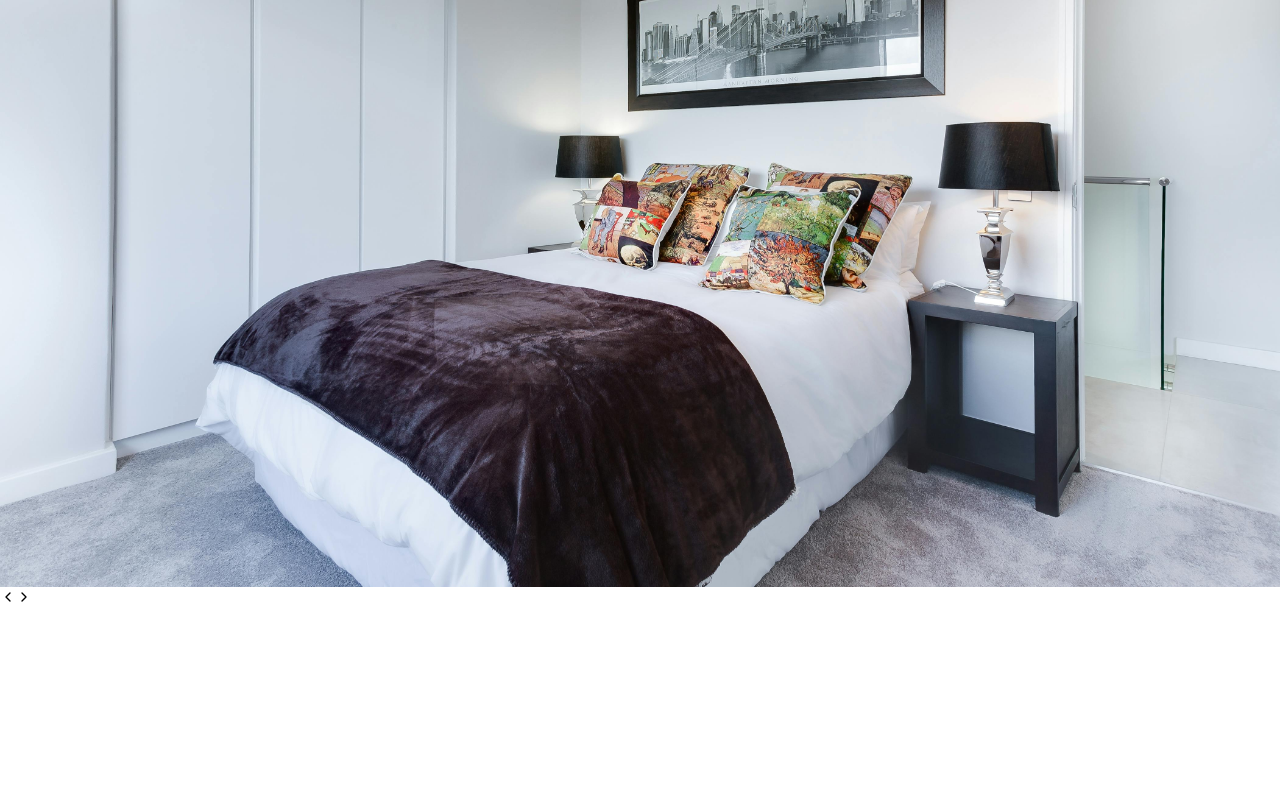
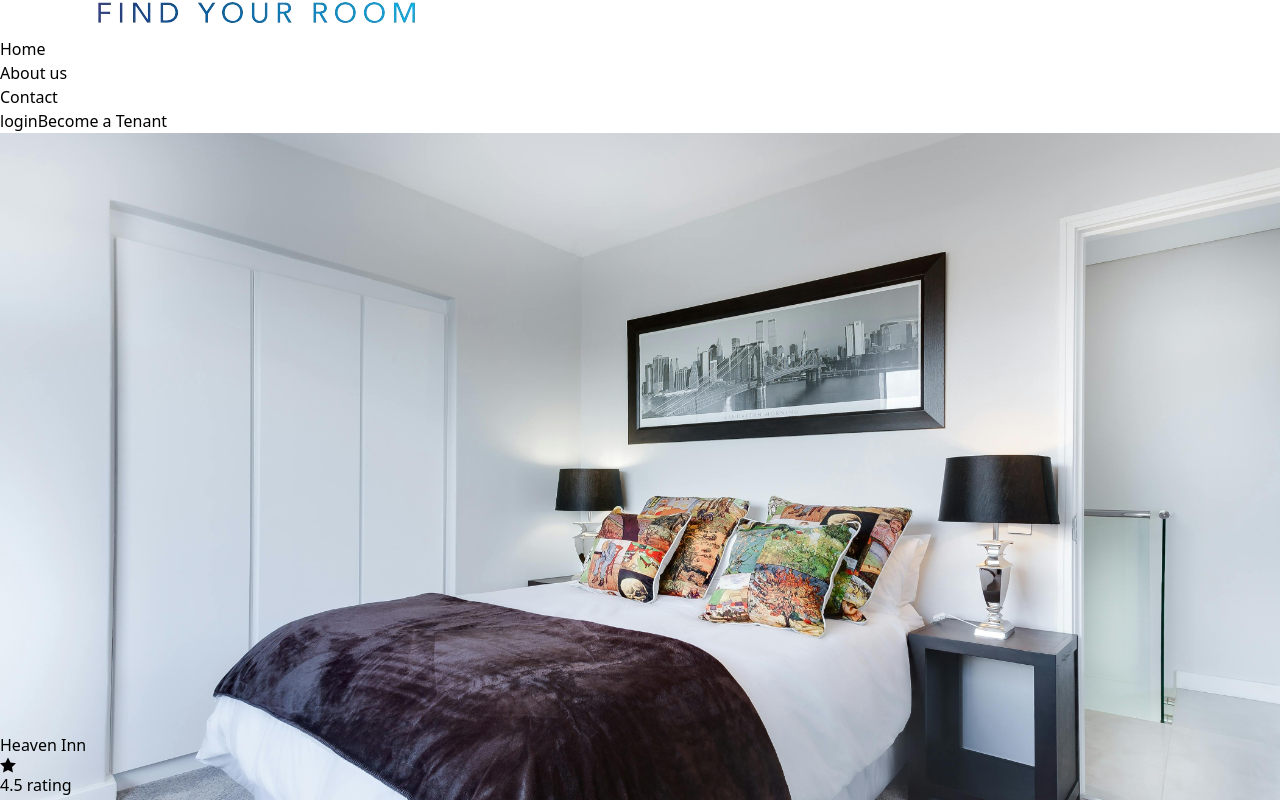
Before and after one commit to Starkds/FYR, a React (Vite) app: page /PlaceInfo in a window 1280 px wide. Shown: the part 200-1000 px from the top of the page. Before the commit the page ends 811 px from the top, so only its background shows below. Built offline with nearby package versions, Linux system fonts and the light colour scheme.

Commit message:
major frontend part complete  now , its time for backend

```diff
--- a/src/cards/PlaceInfo.jsx
+++ b/src/cards/PlaceInfo.jsx
@@ -2,6 +2,7 @@ import React from 'react';
 import { useState } from 'react';
 import { LuChevronLeft } from "react-icons/lu";
 import { LuChevronRight } from "react-icons/lu";
+import { ImStarFull } from "react-icons/im";
 function PlaceInfo(){
 
     const [currentIndex, setCurrentIndex] = useState(0);
@@ -23,7 +24,7 @@ function PlaceInfo(){
     };
     return (
         <>
-        <div >
+        <div  className='mt-14'>
             <div
       className="flex justify-center h-screen w-full"
       style={{ height: '75vh' }}
@@ -48,6 +49,15 @@ function PlaceInfo(){
         </button>
       </div>
     </div>
+
+
+    <div className='w-3/12 h-fit'>
+      <div> Heaven Inn</div>
+      <div className='flex w-10 '>
+        < ImStarFull/>
+          4.5  rating
+      </div>
+    </div>
         </div>
         </>
     );
--- a/src/main.jsx
+++ b/src/main.jsx
@@ -31,11 +31,11 @@ const router = createBrowserRouter(
 
 ReactDOM.createRoot(document.getElementById('root')).render(
   <React.StrictMode>
-     {/* <RouterProvider router={router}>
+     <RouterProvider router={router}>
      <App />
 
-    </RouterProvider>   */}
-   <PlaceInfo/>
+    </RouterProvider>
+
 
 
   </React.StrictMode>
```
